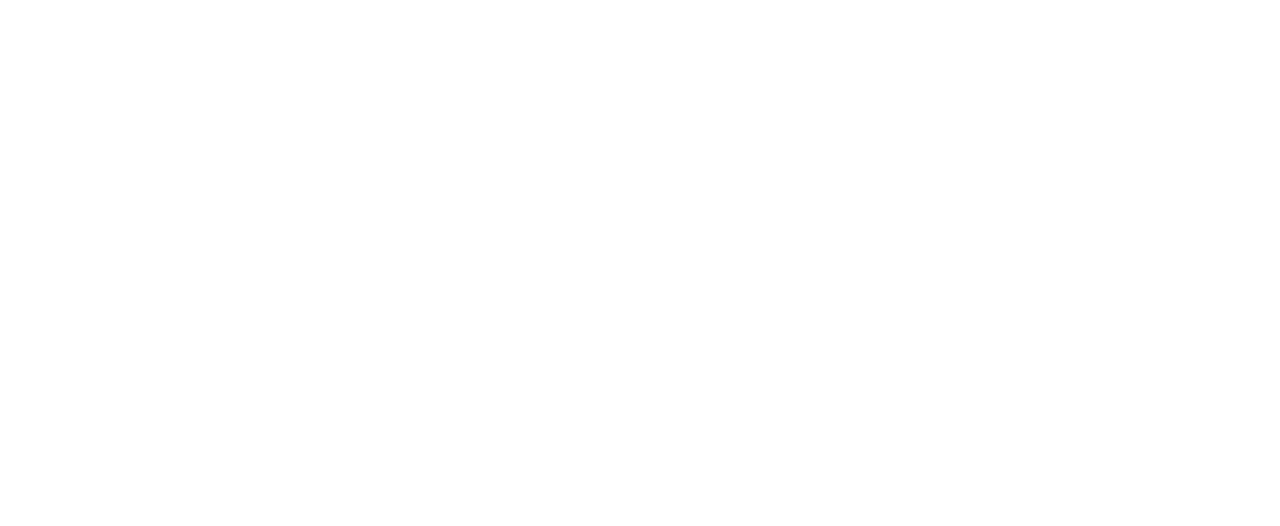
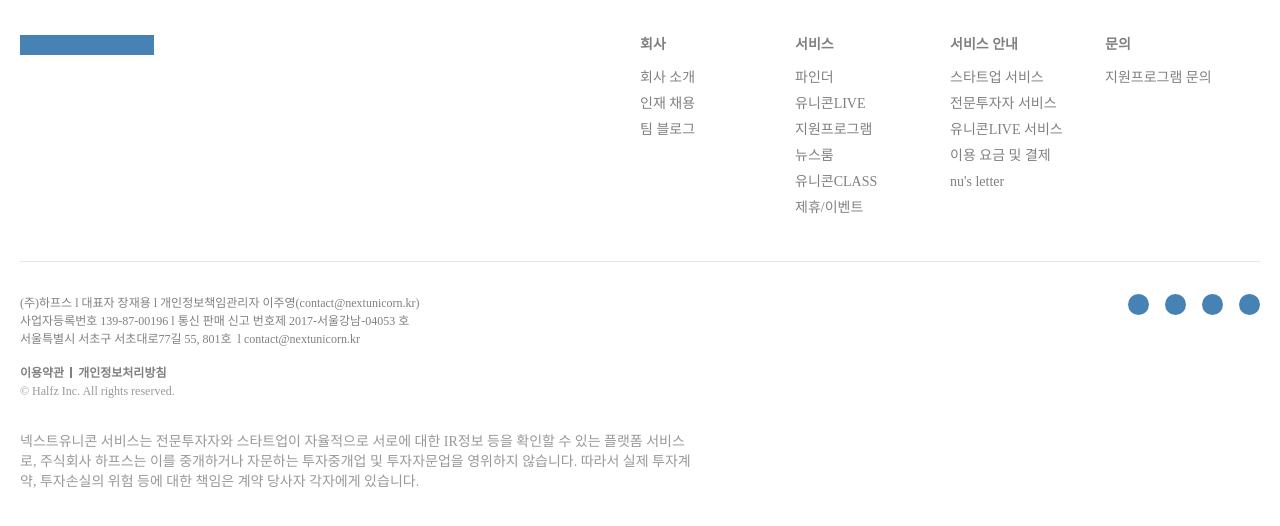
Before and after one commit to nextunicorn-inc/front-onboarding-program, a Next.js app: page / in a window 1280 px wide. Shown: the top 526 px of the page. Built offline with nearby package versions, Linux system fonts and the light colour scheme.

Commit message:
[FEAT] Footer 컴포넌트 구현   - 아이콘에 대하여 Next.js 설정 이후 추가적인 작업 예정

```diff
--- a/components/Footer/Footer.styled.tsx
+++ b/components/Footer/Footer.styled.tsx
@@ -0,0 +1,181 @@
+import styled from '@emotion/styled';
+import { FontSize, FontWeight, MediaQuery } from '../../utils';
+
+export const Layout = styled.footer`
+  padding-bottom: 60px;
+  background-color: var(--color-naturalgray0);
+  color: var(--color-naturalgray6);
+
+  & a:hover {
+    color: var(--color-naturalgray7);
+  }
+
+  ${MediaQuery.tablet} {
+    padding-left: 32px;
+    padding-right: 33px;
+  }
+
+  ${MediaQuery.mobile} {
+    padding-left: 20px;
+    padding-right: 20px;
+    padding-bottom: 32px;
+  }
+`;
+
+export const ResponsiveSection = styled.div`
+  max-width: 1240px;
+  margin: 0 auto;
+`;
+
+export const Navigation = styled.nav`
+  display: flex;
+  justify-content: space-between;
+  align-items: flex-start;
+
+  padding-top: 35px;
+  padding-bottom: 40px;
+  margin-bottom: 32px;
+
+  border-bottom: 1px solid var(--color-naturalgray2);
+
+  ${MediaQuery.mobile} {
+    padding-bottom: 24px;
+    margin-bottom: 0;
+    border-bottom: none;
+  }
+`;
+
+export const MockupLogo = styled.button`
+  flex-shrink: 0;
+  display: block;
+  border: none;
+  width: 134px;
+  height: 20px;
+  background-color: steelblue;
+
+  ${MediaQuery.mobile} {
+    margin: 0 auto;
+  }
+`;
+
+export const MenuList = styled.ul`
+  width: 50%;
+  display: flex;
+
+  ${MediaQuery.tablet} {
+    width: 100%;
+    margin-left: 60px;
+  }
+
+  ${MediaQuery.mobile} {
+    display: none;
+  }
+
+  & > li {
+    flex-basis: 100%;
+  }
+`;
+
+export const MenuTitle = styled.h2`
+  ${FontSize.size14};
+  ${FontWeight.bold};
+  margin-bottom: 10px;
+`;
+
+export const Link = styled.a`
+  display: block;
+  width: max-content;
+  ${FontSize.size14};
+  line-height: 26px;
+`;
+
+export const CompanyInformation = styled.section`
+  display: flex;
+  justify-content: space-between;
+  align-items: flex-start;
+  ${FontSize.size12};
+
+  ${MediaQuery.mobile} {
+    flex-direction: column;
+    align-items: center;
+    margin-bottom: 25.5px;
+  }
+`;
+
+export const Contact = styled.address`
+  font-style: normal;
+  margin-bottom: 16px;
+
+  ${MediaQuery.mobile} {
+    display: flex;
+    margin-bottom: 17.5px;
+    & > div {
+      display: flex;
+      flex-direction: column;
+      align-items: center;
+
+      & br {
+        display: none;
+      }
+    }
+  }
+`;
+
+export const ContactSeparator = styled.span`
+  display: inline-block;
+  margin-left: 3px;
+  margin-right: 3px;
+  ${MediaQuery.mobile} {
+    display: none;
+  }
+`;
+
+export const SocialNetworks = styled.nav`
+  display: inline-flex;
+  gap: 16px;
+  align-items: center;
+`;
+
+export const PoliciesOfService = styled.nav`
+  display: inline-block;
+  ${FontSize.size12};
+  margin-bottom: 32px;
+
+  & > p {
+    color: var(--color-naturalgray5);
+  }
+
+  ${MediaQuery.mobile} {
+    display: flex;
+    flex-direction: column;
+    justify-content: center;
+    align-items: center;
+  }
+`;
+
+export const TermLink = styled.a`
+  ${FontWeight.bold};
+`;
+
+export const Bar = styled.span`
+  display: inline-block;
+  width: 2px;
+  height: 11px;
+  position: relative;
+  top: 1px;
+  margin: 0 6px;
+  background-color: var(--color-naturalgray6);
+`;
+
+export const Notice = styled.p`
+  width: 675px;
+  ${FontSize.size14};
+  color: var(--color-naturalgray5);
+
+  ${MediaQuery.mobile} {
+    width: 100%;
+    padding-top: 16px;
+    text-align: center;
+    border-top: 1px solid var(--color-naturalgray2);
+  }
+`;
--- a/components/Footer/Footer.tsx
+++ b/components/Footer/Footer.tsx
@@ -1,5 +1,97 @@
+import { Fragment } from 'react';
+import * as Styled from './Footer.styled';
+import { NAVIGATIONS, SOCIAL_NETWORKS, POLICIES_OF_SERVICES } from './Footer.constants';
+import { ContactSeparator } from './Footer.styled';
+
 function Footer() {
-  return null;
+  return (
+    <Styled.Layout>
+      <Styled.ResponsiveSection>
+        <Styled.Navigation>
+          <Styled.MockupLogo />
+          <Styled.MenuList>
+            {NAVIGATIONS.map((navigation) => (
+              <li key={navigation.title}>
+                <Styled.MenuTitle>{navigation.title}</Styled.MenuTitle>
+                <ul>
+                  {navigation.routes.map((route) => (
+                    <Styled.Link
+                      href={route.href}
+                      target="_blank"
+                      rel="noreferrer"
+                      key={route.title}
+                    >
+                      {route.title}
+                    </Styled.Link>
+                  ))}
+                </ul>
+              </li>
+            ))}
+          </Styled.MenuList>
+        </Styled.Navigation>
+        <Styled.CompanyInformation>
+          <Styled.Contact>
+            <div>
+              <span>(주)하프스 l 대표자 장재용</span>
+              <Styled.ContactSeparator>l</Styled.ContactSeparator>
+              <span>개인정보책임관리자 이주영(contact@nextunicorn.kr)</span>
+              <br />
+              <span>사업자등록번호 139-87-00196</span>
+              <Styled.ContactSeparator>l</Styled.ContactSeparator>
+              <span>통신 판매 신고 번호제 2017-서울강남-04053 호</span>
+              <br />
+              <span>서울특별시 서초구 서초대로77길 55, 801호 </span>
+              <Styled.ContactSeparator>l</Styled.ContactSeparator>
+              <span>contact@nextunicorn.kr</span>
+            </div>
+          </Styled.Contact>
+          <Styled.SocialNetworks>
+            {
+              /* TODO: change to icon */
+              SOCIAL_NETWORKS.map((socialNetwork) => (
+                <a
+                  key={socialNetwork.title}
+                  href={socialNetwork.href}
+                  target="_blank"
+                  rel="noreferrer"
+                >
+                  <div
+                    style={{
+                      width: 21,
+                      height: 21,
+                      backgroundColor: 'steelblue',
+                      borderRadius: '9999px',
+                    }}
+                  />
+                </a>
+              ))
+            }
+          </Styled.SocialNetworks>
+        </Styled.CompanyInformation>
+        <Styled.PoliciesOfService>
+          <div>
+            {POLICIES_OF_SERVICES.map((policy, index, { length }) => {
+              return (
+                <Fragment key={policy.title}>
+                  {index + 1 === length && <Styled.Bar />}
+                  <Styled.TermLink href={policy.href} rel="noreferrer">
+                    {policy.title}
+                  </Styled.TermLink>
+                </Fragment>
+              );
+            })}
+          </div>
+          <p>© Halfz Inc. All rights reserved.</p>
+        </Styled.PoliciesOfService>
+        <Styled.Notice>
+          넥스트유니콘 서비스는 전문투자자와 스타트업이 자율적으로 서로에 대한 IR정보 등을 확인할 수
+          있는 플랫폼 서비스로, 주식회사 하프스는 이를 중개하거나 자문하는 투자중개업 및
+          투자자문업을 영위하지 않습니다. 따라서 실제 투자계약, 투자손실의 위험 등에 대한 책임은
+          계약 당사자 각자에게 있습니다.
+        </Styled.Notice>
+      </Styled.ResponsiveSection>
+    </Styled.Layout>
+  );
 }
 
 export default Footer;
--- a/pages/index.tsx
+++ b/pages/index.tsx
@@ -1,5 +1,7 @@
+import Footer from '../components/Footer';
+
 function Home() {
-  return null;
+  return <Footer />;
 }
 
 export default Home;
--- a/styles/globals.css
+++ b/styles/globals.css
@@ -28,16 +28,27 @@
 ol, ul {
   list-style: none;
 }
+
 blockquote, q {
   quotes: none;
 }
+
 blockquote:before, blockquote:after,
 q::before, q::after {
   content: '';
 }
+
 table {
   border-collapse: collapse;
   border-spacing: 0;
+}
+
+a {
+  color: inherit;
+  text-decoration: none;
+}
+a:visited {
+  color:inherit;
 }
 
 * {
--- a/utils/index.ts
+++ b/utils/index.ts
@@ -1,5 +1,5 @@
-import { FontSize } from './FontSize'
-import { FontWeight } from './FontWeight'
-import { MediaQuery } from "./MediaQuery";
+import { FontSize } from './FontSize';
+import { FontWeight } from './FontWeight';
+import { MediaQuery } from './MediaQuery';
 
 export { FontSize, FontWeight, MediaQuery };
```
